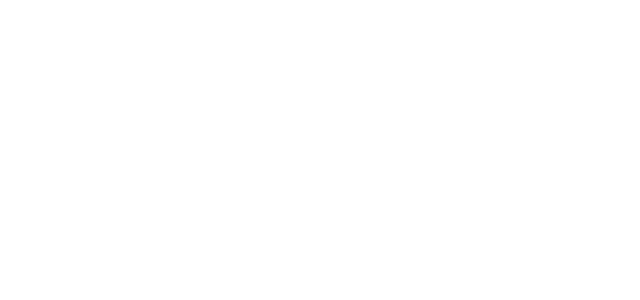
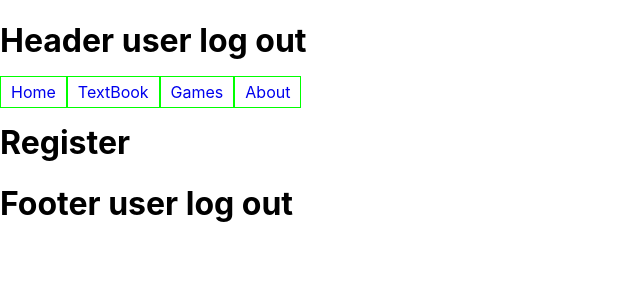
Before and after one commit to greg-front-end/rslang, a React (Create React App) app: page /register in a window 1280 px wide. Before the commit this address had no page. Shown: the top 300 px of the page, without its empty margins (0-640 px from the left). Built offline with nearby package versions, Linux system fonts and the light colour scheme.

Commit message:
feat: add auth and log in route

```diff
--- /dev/null
+++ b/src/components/Auth/Auth.tsx
@@ -0,0 +1,3 @@
+import React from 'react';
+
+export const Auth = () => (<h1>Register</h1>);
--- /dev/null
+++ b/src/components/LogIn/LogIn.tsx
@@ -0,0 +1,3 @@
+import React from 'react';
+
+export const LogIn = () => (<h1>Log In</h1>);
--- a/src/router/RouteApp.tsx
+++ b/src/router/RouteApp.tsx
@@ -1,7 +1,9 @@
 import React from 'react';
 import { Route, Routes } from 'react-router-dom';
 
+import { Auth } from '../components/Auth/Auth';
 import { Layout } from '../components/Layout/Layout';
+import { LogIn } from '../components/LogIn/LogIn';
 import { About } from '../pages/About/About';
 import { AudioCall } from '../pages/AudioCall/AudioCall';
 import { Games } from '../pages/Games/Games';
@@ -41,6 +43,14 @@
         path="About"
         element={<About />}
       />
+      <Route
+        path="log-in"
+        element={<LogIn />}
+      />
+      <Route
+        path="register"
+        element={<Auth />}
+      />
     </Route>
   </Routes>
 );
```
